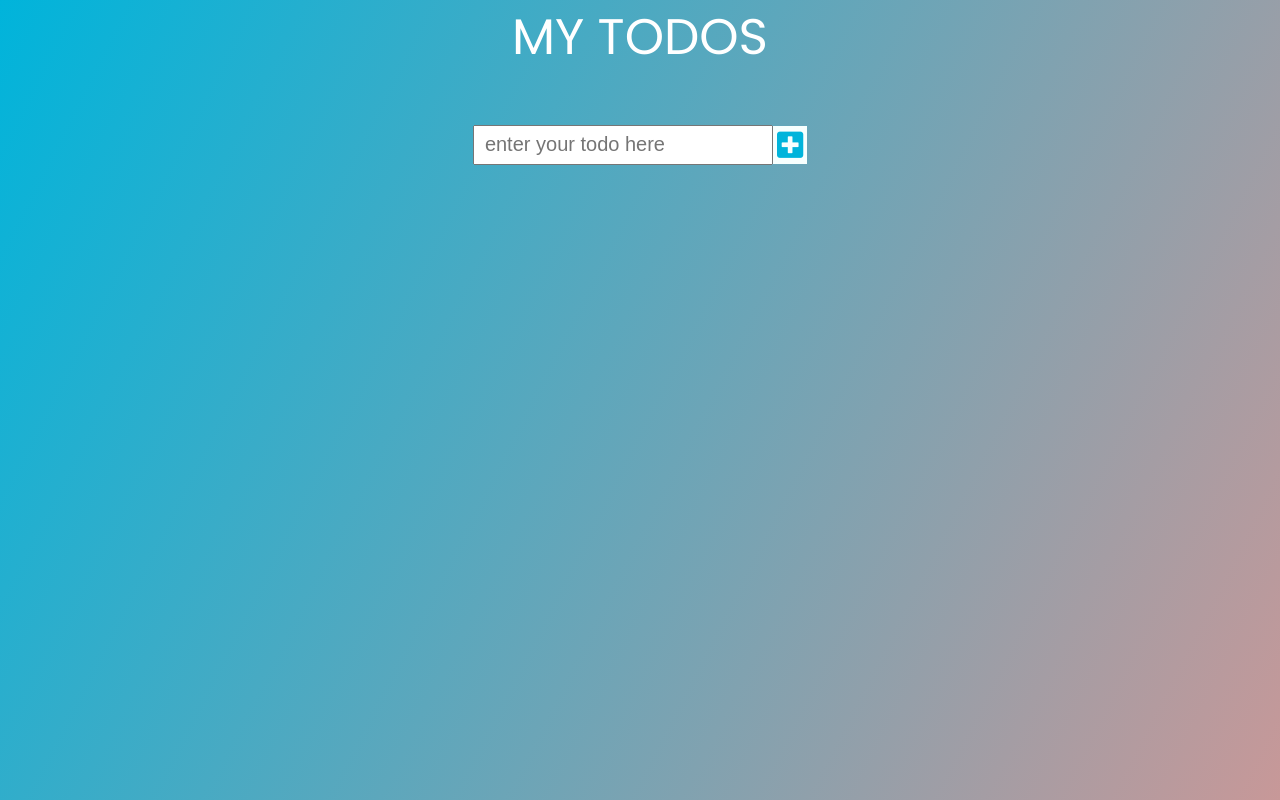
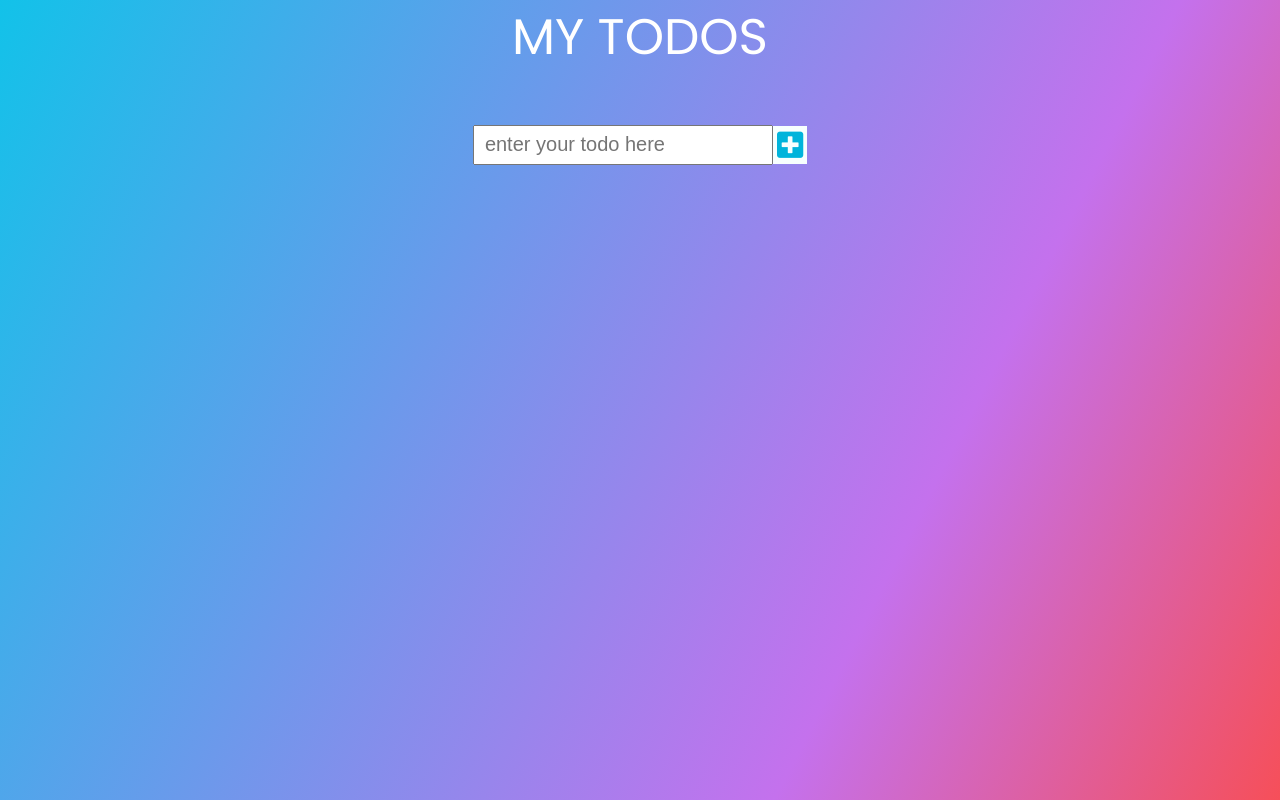
Before and after one commit to Physicsboii/todolist, a plain HTML site: page index.html in a window 1280 px wide. Drawn offline with Linux system fonts and the light colour scheme.

Commit message:
Update stlye1.css

```diff
--- a/css/stlye1.css
+++ b/css/stlye1.css
@@ -4,7 +4,7 @@
   box-sizing: border-box;
 }
 body {
-  background: linear-gradient(117deg, #00b4db 0%, #c89898 100.26%);
+  background: linear-gradient(117deg, #12c2e9 0%, #c471ed 70%,#f64f59 100%);
   overscroll-behavior: none;
   background-size: contain;
   color: white;
@@ -60,6 +60,7 @@ h2 {
   min-width: 450px;
   margin: 10px;
   padding: 4px;
+  color: black;
   background: #0a2d46;
   border-radius: 5px;
   text-decoration: none;
```
